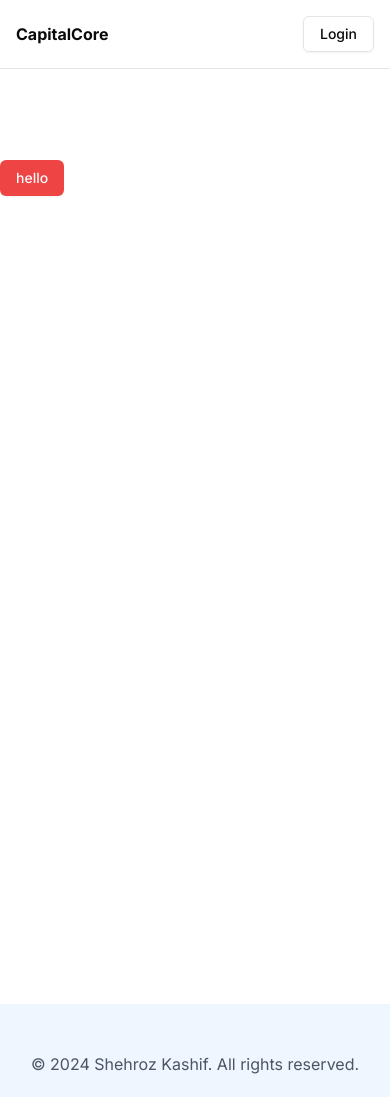
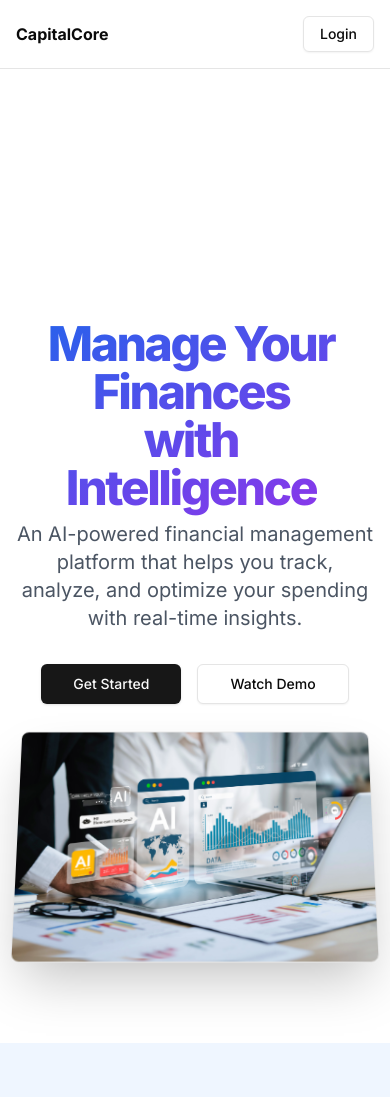
Before and after one commit to Shehrozkashif/CapitalCore, a Next.js app: page / in a window 390 px wide. Shown: the top 1097 px of the page. Built offline with nearby package versions, Linux system fonts and the light colour scheme; no server answers.

Commit message:
making landing page

```diff
--- a/app/globals.css
+++ b/app/globals.css
@@ -4,6 +4,10 @@
 
 body {
   font-family: Arial, Helvetica, sans-serif;
+}
+
+html {
+  scroll-behavior: smooth;
 }
 
 @layer base {
@@ -70,3 +74,45 @@
     @apply bg-background text-foreground;
   }
 }
+
+@layer utilities {
+  .gradient {
+    @apply bg-gradient-to-br from-blue-600 to-purple-600;
+  }
+  .gradient-title {
+    @apply gradient font-extrabold tracking-tighter pr-2 pb-2 text-transparent bg-clip-text;
+  }
+}
+
+.hero-image-wrapper {
+  perspective: 1000px;
+}
+
+.hero-image {
+  /* transform: rotateX(20deg) scale(0.9) translateY(-50); */
+  transform: rotateX(15deg) scale(1);
+  transition: transform 0.5s ease-out;
+  will-change: transform;
+}
+
+.hero-image.scrolled {
+  transform: rotateX(0deg) scale(1) translateY(40px);
+}
+
+@keyframes gradientMove {
+  0% {
+    background-position: 0% 50%;
+  }
+  50% {
+    background-position: 100% 50%;
+  }
+  100% {
+    background-position: 0% 50%;
+  }
+}
+
+/* Add this class */
+.animate-gradient {
+  background-size: 200% 200%;
+  animation: gradientMove 3s ease infinite;
+}
--- a/app/page.js
+++ /dev/null
@@ -1,16 +0,0 @@
-
-import { Button } from "@/components/ui/button";
-import { Divide } from "lucide-react";
-
-export default function Home(){
-
-
-  return ( <div className="mt-40 ">
-
-  <Button variant="destructive" >hello</Button>
-
-  </div>
-
-
-  );
-}
--- /dev/null
+++ b/app/page.jsx
@@ -0,0 +1,80 @@
+
+import Herosection from "@/components/hero";
+import { Button } from "@/components/ui/button";
+import { Card, CardContent } from "@/components/ui/card";
+import { featuresData, statsData } from "@/data/landing";
+import { Divide } from "lucide-react";
+
+export default function Home(){
+
+
+  return (
+
+  <div className="mt-40 ">
+   <Herosection/>
+
+    <section className="py-20 bg-blue-50">
+
+      <div  className="container mx-auto px-4">
+
+      <div className="grid grid-cols-2 md:grid-cols-4 gap-8" >
+
+        {statsData.map((statsData, index)=>(
+
+          <div key={index} className="text-center" >
+              <div className="text-4x1 font-bold text-blue-600 mb-2">
+                 {statsData.value}</div>
+              <div className="text-gray-600">
+                {statsData.label}</div>
+
+          </div>
+
+
+
+
+        ))}
+
+      </div>
+
+      </div>
+
+    </section>
+
+    <section className="py-20">
+
+        <div className="container mx-auto px-4" >
+
+          <h2 className="text-3x1 font-bold text-center mb-12"> Evertyhing you need to mange your finances </h2>
+
+          <div className="grid grid-cols-1 md:grid-cols-2 lg:grid-cols-3 gap-8">
+
+          {featuresData.map((feature, index)=>(
+
+            <Card key={index} className="p-6">
+            <CardContent className="space-y-4 pt-4">
+              {feature.icon}
+              <h3 className="text-x1 font-semibold" >{feature.icon}</h3>
+              <p className="text-gray-600">{feature.description}</p>
+            </CardContent>
+          </Card>
+
+
+          ))}
+
+          </div>
+
+        </div>
+
+
+    </section>
+
+  </div>
+
+
+
+
+
+
+
+  );
+}
--- /dev/null
+++ b/components/hero.jsx
@@ -0,0 +1,68 @@
+"use client";
+
+import React, { useEffect, useRef } from "react";
+import Image from "next/image";
+import { Button } from "@/components/ui/button";
+import Link from "next/link";
+
+const HeroSection = () => {
+  const imageRef = useRef(null);
+
+  useEffect(() => {
+    const imageElement = imageRef.current;
+
+    const handleScroll = () => {
+      const scrollPosition = window.scrollY;
+      const scrollThreshold = 100;
+
+      if (scrollPosition > scrollThreshold) {
+        imageElement.classList.add("scrolled");
+      } else {
+        imageElement.classList.remove("scrolled");
+      }
+    };
+
+    window.addEventListener("scroll", handleScroll);
+    return () => window.removeEventListener("scroll", handleScroll);
+  }, []);
+
+  return (
+    <section className="pt-40 pb-20 px-4">
+      <div className="container mx-auto text-center">
+        <h1 className="text-5xl md:text-8xl lg:text-[105px] pb-6 gradient-title">
+          Manage Your Finances <br /> with Intelligence
+        </h1>
+        <p className="text-xl text-gray-600 mb-8 max-w-2xl mx-auto">
+          An AI-powered financial management platform that helps you track,
+          analyze, and optimize your spending with real-time insights.
+        </p>
+        <div className="flex justify-center space-x-4">
+          <Link href="/dashboard">
+            <Button size="lg" className="px-8">
+              Get Started
+            </Button>
+          </Link>
+          <Link href="">
+            <Button size="lg" variant="outline" className="px-8">
+              Watch Demo
+            </Button>
+          </Link>
+        </div>
+        <div className="hero-image-wrapper mt-5 md:mt-0">
+          <div ref={imageRef} className="hero-image">
+            <Image
+              src="/banner2.jpeg"
+              width={1280}
+              height={720}
+              alt="Dashboard Preview"
+              className="rounded-lg shadow-2xl border mx-auto"
+              priority
+            />
+          </div>
+        </div>
+      </div>
+    </section>
+  );
+};
+
+export default HeroSection;
--- /dev/null
+++ b/data/landing.js
@@ -0,0 +1,111 @@
+import {
+    BarChart3,
+    Receipt,
+    PieChart,
+    CreditCard,
+    Globe,
+    Zap,
+  } from "lucide-react";
+
+  // Stats Data
+  export const statsData = [
+    {
+      value: "50K+",
+      label: "Active Users",
+    },
+    {
+      value: "$2B+",
+      label: "Transactions Tracked",
+    },
+    {
+      value: "99.9%",
+      label: "Uptime",
+    },
+    {
+      value: "4.9/5",
+      label: "User Rating",
+    },
+  ];
+
+  // Features Data
+  export const featuresData = [
+    {
+      icon: <BarChart3 className="h-8 w-8 text-blue-600" />,
+      title: "Advanced Analytics",
+      description:
+        "Get detailed insights into your spending patterns with AI-powered analytics",
+    },
+    {
+      icon: <Receipt className="h-8 w-8 text-blue-600" />,
+      title: "Smart Receipt Scanner",
+      description:
+        "Extract data automatically from receipts using advanced AI technology",
+    },
+    {
+      icon: <PieChart className="h-8 w-8 text-blue-600" />,
+      title: "Budget Planning",
+      description: "Create and manage budgets with intelligent recommendations",
+    },
+    {
+      icon: <CreditCard className="h-8 w-8 text-blue-600" />,
+      title: "Multi-Account Support",
+      description: "Manage multiple accounts and credit cards in one place",
+    },
+    {
+      icon: <Globe className="h-8 w-8 text-blue-600" />,
+      title: "Multi-Currency",
+      description: "Support for multiple currencies with real-time conversion",
+    },
+    {
+      icon: <Zap className="h-8 w-8 text-blue-600" />,
+      title: "Automated Insights",
+      description: "Get automated financial insights and recommendations",
+    },
+  ];
+
+  // How It Works Data
+  export const howItWorksData = [
+    {
+      icon: <CreditCard className="h-8 w-8 text-blue-600" />,
+      title: "1. Create Your Account",
+      description:
+        "Get started in minutes with our simple and secure sign-up process",
+    },
+    {
+      icon: <BarChart3 className="h-8 w-8 text-blue-600" />,
+      title: "2. Track Your Spending",
+      description:
+        "Automatically categorize and track your transactions in real-time",
+    },
+    {
+      icon: <PieChart className="h-8 w-8 text-blue-600" />,
+      title: "3. Get Insights",
+      description:
+        "Receive AI-powered insights and recommendations to optimize your finances",
+    },
+  ];
+
+  // Testimonials Data
+  export const testimonialsData = [
+    {
+      name: "Sarah Johnson",
+      role: "Small Business Owner",
+      image: "https://randomuser.me/api/portraits/women/75.jpg",
+      quote:
+        "Welth has transformed how I manage my business finances. The AI insights have helped me identify cost-saving opportunities I never knew existed.",
+    },
+    {
+      name: "Michael Chen",
+      role: "Freelancer",
+      image: "https://randomuser.me/api/portraits/men/75.jpg",
+      quote:
+        "The receipt scanning feature saves me hours each month. Now I can focus on my work instead of manual data entry and expense tracking.",
+    },
+    {
+      name: "Emily Rodriguez",
+      role: "Financial Advisor",
+      image: "https://randomuser.me/api/portraits/women/74.jpg",
+      quote:
+        "I recommend Welth to all my clients. The multi-currency support and detailed analytics make it perfect for international investors.",
+    },
+  ];
```
